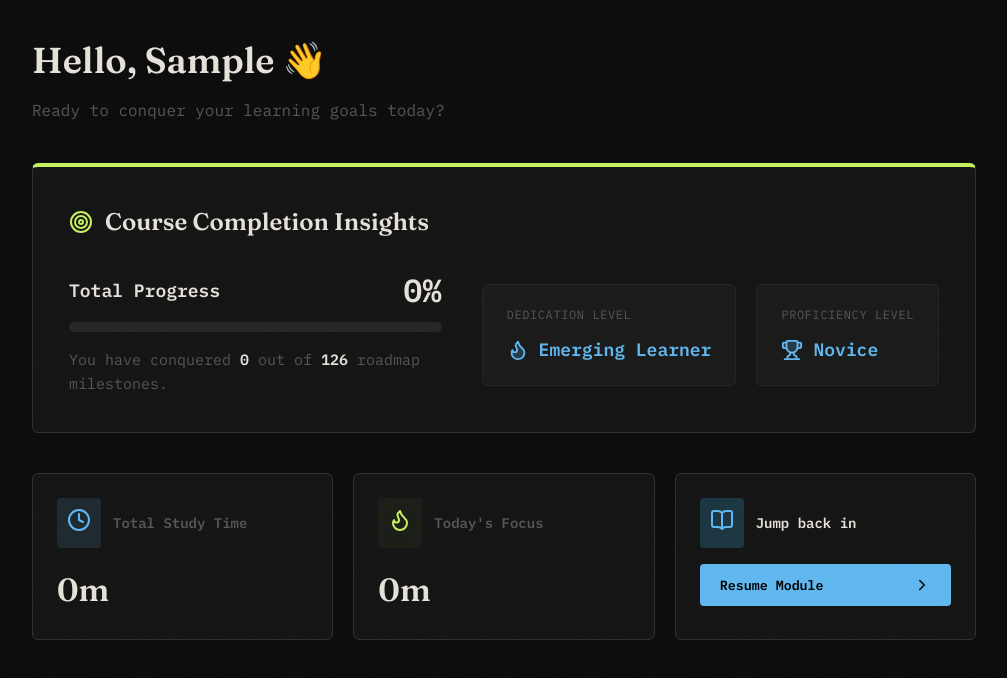
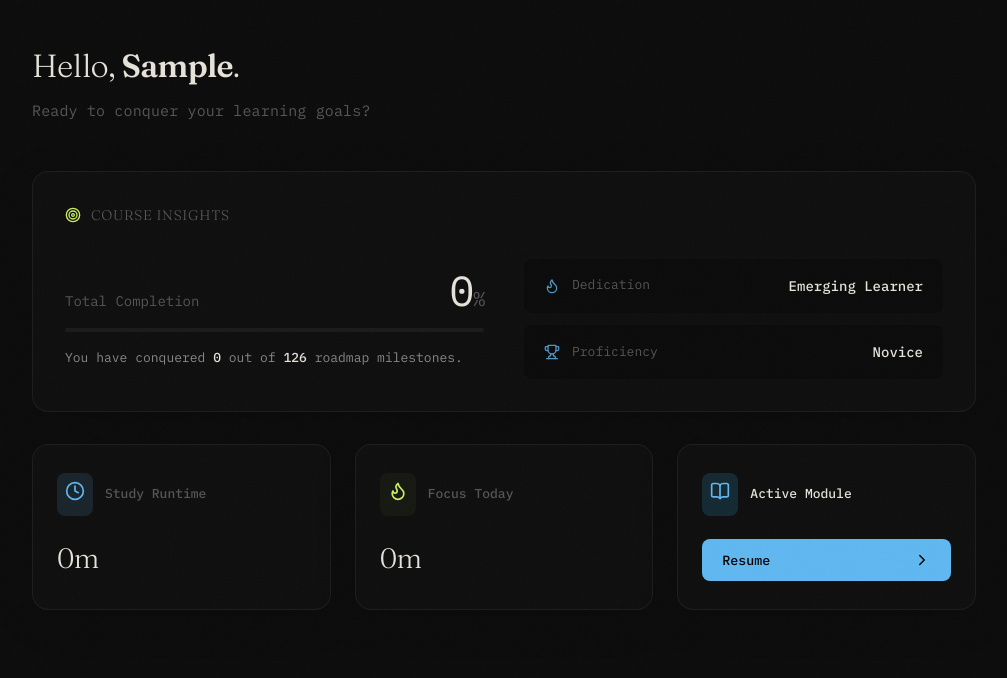
Before and after one commit to fayaspsulfikkar/vibe-learning-app, a React (Vite) app: page / in a window 1280 px wide. Shown: the top 678 px of the page, without its empty margins (256-1263 px from the left). Built offline with nearby package versions, Linux system fonts and the light colour scheme; sample sign-in values are in the browser's storage.

Commit message:
style: apply premium ultra-spacious aesthetic and typography refinements

```diff
--- a/src/index.css
+++ b/src/index.css
@@ -30,9 +30,9 @@
   --font-main: 'IBM Plex Mono', monospace;
   --font-head: 'Fraunces', serif;
 
-  --radius-sm: 4px;
-  --radius-md: 6px;
-  --radius-lg: 12px;
+  --radius-sm: 8px;
+  --radius-md: 16px;
+  --radius-lg: 24px;
 }
 
 * { box-sizing: border-box; margin: 0; padding: 0; }
@@ -92,9 +92,12 @@ input:focus, textarea:focus, select:focus {
 }
 
 .glass-panel {
-  background: var(--surface);
-  border: 1px solid var(--border2);
+  background: rgba(20, 20, 20, 0.4);
+  backdrop-filter: blur(20px);
+  -webkit-backdrop-filter: blur(20px);
+  border: 1px solid rgba(255,255,255,0.06);
   border-radius: var(--radius-md);
+  box-shadow: 0 10px 40px rgba(0,0,0,0.15);
 }
 
 .btn-primary {
@@ -496,10 +499,11 @@ input:focus, textarea:focus, select:focus {
     margin-right: -20px;
   }
   .hero {
-    padding: 40px 20px 30px !important;
+    padding: 30px 20px 24px !important;
   }
   .hero h1 {
-    font-size: 28px !important;
+    font-size: 32px !important;
+    font-weight: 300 !important;
   }
   .phase-header {
     padding: 24px 20px 20px !important;
@@ -514,11 +518,15 @@ input:focus, textarea:focus, select:focus {
   }
   .week-title {
     font-size: 13px !important;
+    font-weight: 400 !important;
   }
   .week-body {
     padding: 0 20px 20px !important;
   }
   .task-item {
-    padding: 12px 12px !important;
+    padding: 16px 14px !important;
+  }
+  .glass-panel {
+    padding: 24px !important;
   }
 }
--- a/src/pages/Dashboard.jsx
+++ b/src/pages/Dashboard.jsx
@@ -1,6 +1,6 @@
 import React, { useMemo } from 'react';
 import { useAuth } from '../context/AuthContext';
-import { Clock, BookOpen, Flame, BrainCircuit, Target, Trophy, ChevronRight } from 'lucide-react';
+import { Clock, BookOpen, Flame, Target, Trophy, ChevronRight } from 'lucide-react';
 import { useNavigate } from 'react-router-dom';
 import { courseData } from '../data/courseData';
 
@@ -19,15 +19,11 @@ export default function Dashboard() {
     return `${Math.floor(m / 60)}h ${m % 60}m`;
   };
 
-  // Pre-calculate progress
   const { percentage, solvedTasksCount, totalTasks } = useMemo(() => {
     let total = 0;
     courseData.forEach(p => p.weeks.forEach(w => total += w.tasks.length));
-
-    // Read user explicit data
     const taskData = JSON.parse(localStorage.getItem(`vibe_tasks_${user?.email}`) || '{}');
     const solved = Object.keys(taskData).filter(k => taskData[k]).length;
-
     const pct = total === 0 ? 0 : Math.round((solved / total) * 100);
     return { percentage: pct, solvedTasksCount: solved, totalTasks: total };
   }, [user]);
@@ -45,93 +41,95 @@ export default function Dashboard() {
     if (percentage < 33) return "Foundational Coder";
     if (percentage < 66) return "React Architect";
     if (percentage < 90) return "Full Stack Dev";
-    return "Job Ready Engineer";
+    return "Job Ready";
   };
 
   return (
     <div className="fade-in">
-      <header style={{ marginBottom: '40px' }}>
-        <h1 style={{ fontSize: '36px', marginBottom: '8px' }}>Hello, {user?.name.split(' ')[0]} 👋</h1>
-        <p style={{ color: 'var(--muted)', fontSize: '16px' }}>Ready to conquer your learning goals today?</p>
+      <header style={{ marginBottom: '48px', marginTop: '8px' }}>
+        <h1 style={{ fontSize: '32px', fontWeight: 300, marginBottom: '8px', letterSpacing: '-0.02em' }}>
+          Hello, <span style={{ fontWeight: 600 }}>{user?.name.split(' ')[0]}</span>.
+        </h1>
+        <p style={{ color: 'var(--muted)', fontSize: '15px', fontWeight: 400, letterSpacing: '0.01em' }}>Ready to conquer your learning goals?</p>
       </header>
 
-      {/* Main Insights Panel */}
-      <div className="glass-panel" style={{ padding: '36px', marginBottom: '40px', borderTop: '4px solid var(--accent)' }}>
-        <h2 style={{ fontSize: '24px', marginBottom: '32px', display: 'flex', alignItems: 'center', gap: '12px' }}>
-           <Target color="var(--accent)" />
-           Course Completion Insights
+      <div className="glass-panel" style={{ padding: '32px', marginBottom: '32px' }}>
+        <h2 style={{ fontSize: '14px', fontWeight: 500, letterSpacing: '0.05em', textTransform: 'uppercase', marginBottom: '32px', display: 'flex', alignItems: 'center', gap: '10px', color: 'var(--muted)' }}>
+           <Target size={16} color="var(--accent)" />
+           Course Insights
         </h2>
 
-        <div style={{ display: 'flex', gap: '40px', flexWrap: 'wrap', alignItems: 'center' }}>
-           {/* Progress Tracker */}
-           <div style={{ flex: '1 1 300px' }}>
+        <div style={{ display: 'grid', gridTemplateColumns: 'repeat(auto-fit, minmax(260px, 1fr))', gap: '40px', alignItems: 'center' }}>
+           <div style={{ flex: 1 }}>
               <div style={{ display: 'flex', justifyContent: 'space-between', marginBottom: '16px', alignItems: 'flex-end' }}>
-                <span style={{ fontWeight: 600, fontSize: '18px' }}>Total Progress</span>
-                <span style={{ color: 'var(--text)', fontWeight: 800, fontSize: '32px', lineHeight: 1 }}>{percentage}%</span>
+                <span style={{ fontWeight: 400, fontSize: '14px', color: 'var(--muted)' }}>Total Completion</span>
+                <span style={{ color: 'var(--text)', fontWeight: 300, fontSize: '42px', lineHeight: 1, letterSpacing: '-0.03em' }}>
+                  {percentage}<span style={{fontSize:'20px', color:'var(--muted)'}}>%</span>
+                </span>
               </div>
-              <div style={{ height: '10px', background: 'var(--border)', borderRadius: '5px', overflow: 'hidden', marginBottom: '16px' }}>
-                 <div style={{ height: '100%', width: `${percentage}%`, background: 'var(--accent)', transition: 'width 1s ease-in-out', boxShadow: '0 0 10px var(--accent)' }} />
+              <div style={{ height: '4px', background: 'rgba(255,255,255,0.05)', borderRadius: '2px', overflow: 'hidden', marginBottom: '16px' }}>
+                 <div style={{ height: '100%', width: `${percentage}%`, background: 'var(--accent)', transition: 'width 1.5s cubic-bezier(0.4, 0, 0.2, 1)' }} />
               </div>
-              <p style={{ color: 'var(--muted)', fontSize: '15px', margin: 0 }}>
-                 You have conquered <strong style={{ color: 'var(--text)' }}>{solvedTasksCount}</strong> out of <strong style={{ color: 'var(--text)' }}>{totalTasks}</strong> roadmap milestones.
+              <p style={{ color: 'var(--muted2)', fontSize: '13px', margin: 0, fontWeight: 400, lineHeight: 1.5 }}>
+                 You have conquered <span style={{ color: 'var(--text)', fontWeight: 500 }}>{solvedTasksCount}</span> out of <span style={{ color: 'var(--text)', fontWeight: 500 }}>{totalTasks}</span> roadmap milestones.
               </p>
            </div>
 
-           {/* Dynamic Badges */}
-           <div style={{ display: 'flex', gap: '20px', flexWrap: 'wrap' }}>
-              <div style={{ padding: '20px 24px', background: 'var(--surface2)', borderRadius: 'var(--radius-md)', border: '1px solid var(--border)' }}>
-                 <div style={{ fontSize: '12px', color: 'var(--muted)', marginBottom: '12px', textTransform: 'uppercase', letterSpacing: '0.05em' }}>Dedication Level</div>
-                 <div style={{ display: 'flex', alignItems: 'center', gap: '10px', color: 'var(--primary)', fontSize: '18px' }}>
-                   <Flame size={22} fill="var(--primary)" fillOpacity={0.2} />
-                   <span style={{ fontWeight: 600 }}>{getDedicationLevel()}</span>
+           <div style={{ display: 'flex', gap: '12px', flexDirection: 'column' }}>
+              <div style={{ display: 'flex', alignItems: 'center', justifyContent: 'space-between', padding: '16px 20px', background: 'rgba(0,0,0,0.3)', borderRadius: 'var(--radius-sm)' }}>
+                 <div style={{ display: 'flex', alignItems: 'center', gap: '12px' }}>
+                   <Flame size={16} color="var(--primary)" opacity={0.8} />
+                   <span style={{ fontSize: '13px', color: 'var(--muted)' }}>Dedication</span>
                  </div>
+                 <span style={{ fontWeight: 500, color: 'var(--text)', fontSize: '14px' }}>{getDedicationLevel()}</span>
               </div>
 
-              <div style={{ padding: '20px 24px', background: 'var(--surface2)', borderRadius: 'var(--radius-md)', border: '1px solid var(--border)' }}>
-                 <div style={{ fontSize: '12px', color: 'var(--muted)', marginBottom: '12px', textTransform: 'uppercase', letterSpacing: '0.05em' }}>Proficiency Level</div>
-                 <div style={{ display: 'flex', alignItems: 'center', gap: '10px', color: 'var(--info)', fontSize: '18px' }}>
-                   <Trophy size={22} fill="var(--info)" fillOpacity={0.2} />
-                   <span style={{ fontWeight: 600 }}>{getProficiencyLevel()}</span>
+              <div style={{ display: 'flex', alignItems: 'center', justifyContent: 'space-between', padding: '16px 20px', background: 'rgba(0,0,0,0.3)', borderRadius: 'var(--radius-sm)' }}>
+                 <div style={{ display: 'flex', alignItems: 'center', gap: '12px' }}>
+                   <Trophy size={16} color="var(--info)" opacity={0.8} />
+                   <span style={{ fontSize: '13px', color: 'var(--muted)' }}>Proficiency</span>
                  </div>
+                 <span style={{ fontWeight: 500, color: 'var(--text)', fontSize: '14px' }}>{getProficiencyLevel()}</span>
               </div>
            </div>
         </div>
       </div>
 
-      {/* Stats Grid */}
-      <div style={{ display: 'grid', gridTemplateColumns: 'repeat(auto-fit, minmax(240px, 1fr))', gap: '20px', marginBottom: '40px' }}>
-        <div className="glass-panel" style={{ padding: '24px' }}>
-          <div style={{ display: 'flex', alignItems: 'center', gap: '12px', marginBottom: '16px' }}>
-            <div style={{ padding: '10px', background: 'var(--primary-glow)', borderRadius: 'var(--radius-sm)', color: 'var(--primary)' }}>
-              <Clock size={24} />
+      <div style={{ display: 'grid', gridTemplateColumns: 'repeat(auto-fit, minmax(220px, 1fr))', gap: '24px', marginBottom: '40px' }}>
+        <div className="glass-panel" style={{ padding: '28px 24px' }}>
+          <div style={{ display: 'flex', alignItems: 'center', gap: '12px', marginBottom: '20px' }}>
+            <div style={{ padding: '8px', background: 'var(--primary-glow)', borderRadius: 'var(--radius-sm)', color: 'var(--primary)' }}>
+              <Clock size={20} />
             </div>
-            <span style={{ color: 'var(--muted)', fontWeight: 600 }}>Total Study Time</span>
+            <span style={{ color: 'var(--muted)', fontWeight: 500, fontSize: '13px' }}>Study Runtime</span>
           </div>
-          <h2 style={{ fontSize: '32px' }}>{formatMins(studyTime)}</h2>
+          <h2 style={{ fontSize: '28px', fontWeight: 300, letterSpacing: '-0.02em' }}>{formatMins(studyTime)}</h2>
         </div>
 
-        <div className="glass-panel" style={{ padding: '24px' }}>
-          <div style={{ display: 'flex', alignItems: 'center', gap: '12px', marginBottom: '16px' }}>
-            <div style={{ padding: '10px', background: 'var(--accent-glow)', borderRadius: 'var(--radius-sm)', color: 'var(--accent)' }}>
-              <Flame size={24} />
+        <div className="glass-panel" style={{ padding: '28px 24px' }}>
+          <div style={{ display: 'flex', alignItems: 'center', gap: '12px', marginBottom: '20px' }}>
+            <div style={{ padding: '8px', background: 'var(--accent-glow)', borderRadius: 'var(--radius-sm)', color: 'var(--accent)' }}>
+              <Flame size={20} />
             </div>
-            <span style={{ color: 'var(--muted)', fontWeight: 600 }}>Today's Focus</span>
+            <span style={{ color: 'var(--muted)', fontWeight: 500, fontSize: '13px' }}>Focus Today</span>
           </div>
-          <h2 style={{ fontSize: '32px' }}>{formatMins(getTodayMinutes())}</h2>
+          <h2 style={{ fontSize: '28px', fontWeight: 300, letterSpacing: '-0.02em' }}>{formatMins(getTodayMinutes())}</h2>
         </div>
 
-        <div className="glass-panel" style={{ padding: '24px', position: 'relative', overflow: 'hidden' }}>
-          <div style={{ display: 'flex', alignItems: 'center', gap: '12px', marginBottom: '16px', position: 'relative', zIndex: 2 }}>
-             <div style={{ padding: '10px', background: 'rgba(56, 189, 248, 0.2)', borderRadius: 'var(--radius-sm)', color: 'var(--info)' }}>
-              <BookOpen size={24} />
+        <div className="glass-panel" style={{ padding: '28px 24px', position: 'relative', overflow: 'hidden', display: 'flex', flexDirection: 'column' }}>
+          <div style={{ display: 'flex', alignItems: 'center', gap: '12px', marginBottom: '20px', position: 'relative', zIndex: 2 }}>
+             <div style={{ padding: '8px', background: 'rgba(56, 189, 248, 0.15)', borderRadius: 'var(--radius-sm)', color: 'var(--info)' }}>
+              <BookOpen size={20} />
             </div>
-            <span style={{ color: 'var(--text)', fontWeight: 600 }}>Jump back in</span>
+            <span style={{ color: 'var(--text)', fontWeight: 500, fontSize: '13px' }}>Active Module</span>
           </div>
           <button
             onClick={() => navigate('/course')}
-            style={{ position: 'relative', zIndex: 2, padding: '12px 20px', background: 'var(--info)', color: '#000', border: 'none', borderRadius: 'var(--radius-sm)', fontWeight: 600, display: 'flex', justifyContent: 'space-between', alignItems: 'center', width: '100%', marginTop: 'auto', cursor: 'pointer' }}
+            style={{ position: 'relative', zIndex: 2, padding: '12px 20px', background: 'var(--info)', color: '#000', border: 'none', borderRadius: 'var(--radius-sm)', fontWeight: 500, display: 'flex', justifyContent: 'space-between', alignItems: 'center', width: '100%', marginTop: 'auto', cursor: 'pointer', transition: 'opacity 0.2s' }}
+            onMouseOver={(e) => e.target.style.opacity = 0.8}
+            onMouseOut={(e) => e.target.style.opacity = 1}
           >
-            <span>Resume Module</span>
+            <span>Resume</span>
             <ChevronRight size={18} />
           </button>
         </div>
```
